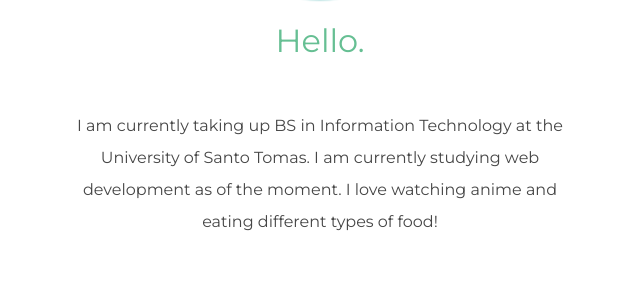
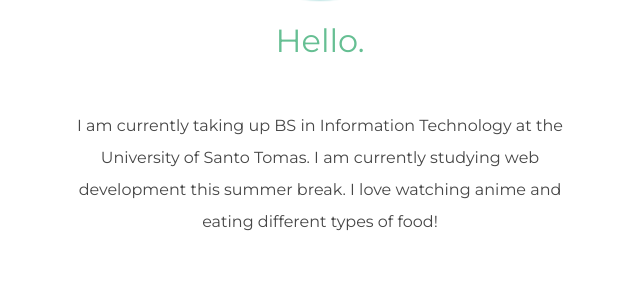
Before and after one commit to cisjacob/Portfolio, a plain HTML site: page index.html in a window 1280 px wide. Shown: the part 928-1216 px from the top of the page, 320-960 px from the left. Drawn offline with Linux system fonts and the light colour scheme.

Commit message:
Update index.html

```diff
--- a/index.html
+++ b/index.html
@@ -25,7 +25,7 @@
         <div class="profile">
           <img class="myprofpic" src="images/jacob.jpg" alt="Jacob's Picture">
           <h2>Hello.</h2>
-          <p class="top-desc">I am currently taking up BS in Information Technology at the University of Santo Tomas. I am currently studying web development as of the moment. I love watching anime and eating different types of food!</p>
+          <p class="top-desc">I am currently taking up BS in Information Technology at the University of Santo Tomas. I am currently studying web development this summer break. I love watching anime and eating different types of food!</p>
         </div>
         <hr class="dottedhr">
         <div class="skills">
```
